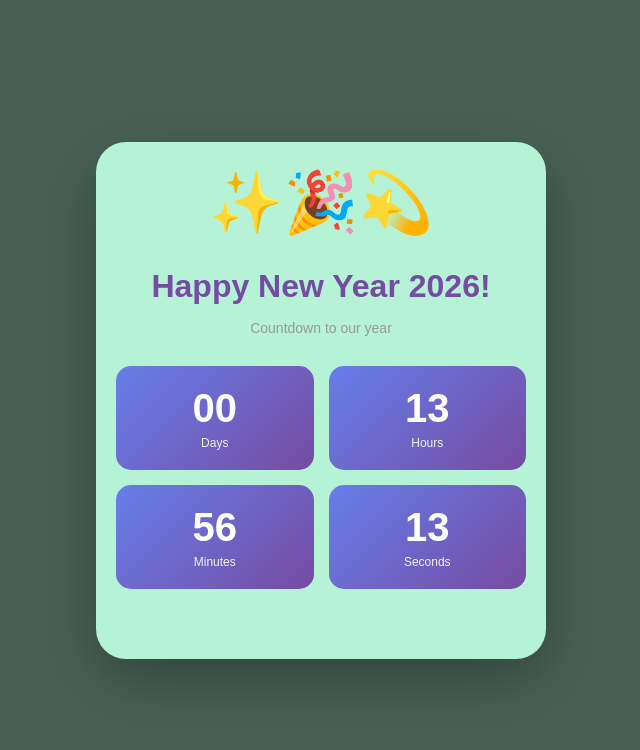
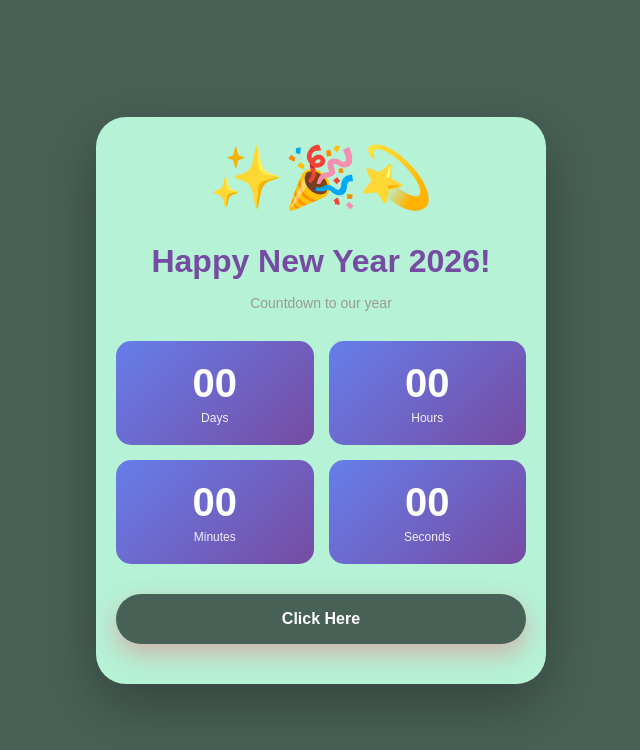
Before and after one commit to hyker123/HappyNewYear, a plain HTML site: page index.html in a window 1280 px wide. Shown: the whole page, without its empty margins (319-959 px from the left). Drawn offline with Linux system fonts and the light colour scheme.

Commit message:
Update index.html

```diff
--- a/index.html
+++ b/index.html
@@ -103,7 +103,7 @@ button.show{display:block}
 </div>
 
 <script>
-const target = new Date("2026-01-01T00:00:00+08:00").getTime();
+const target = new Date("2025-01-01T00:00:00+08:00").getTime();
 const btn = document.getElementById("btn");
 
 function tick(){
```
